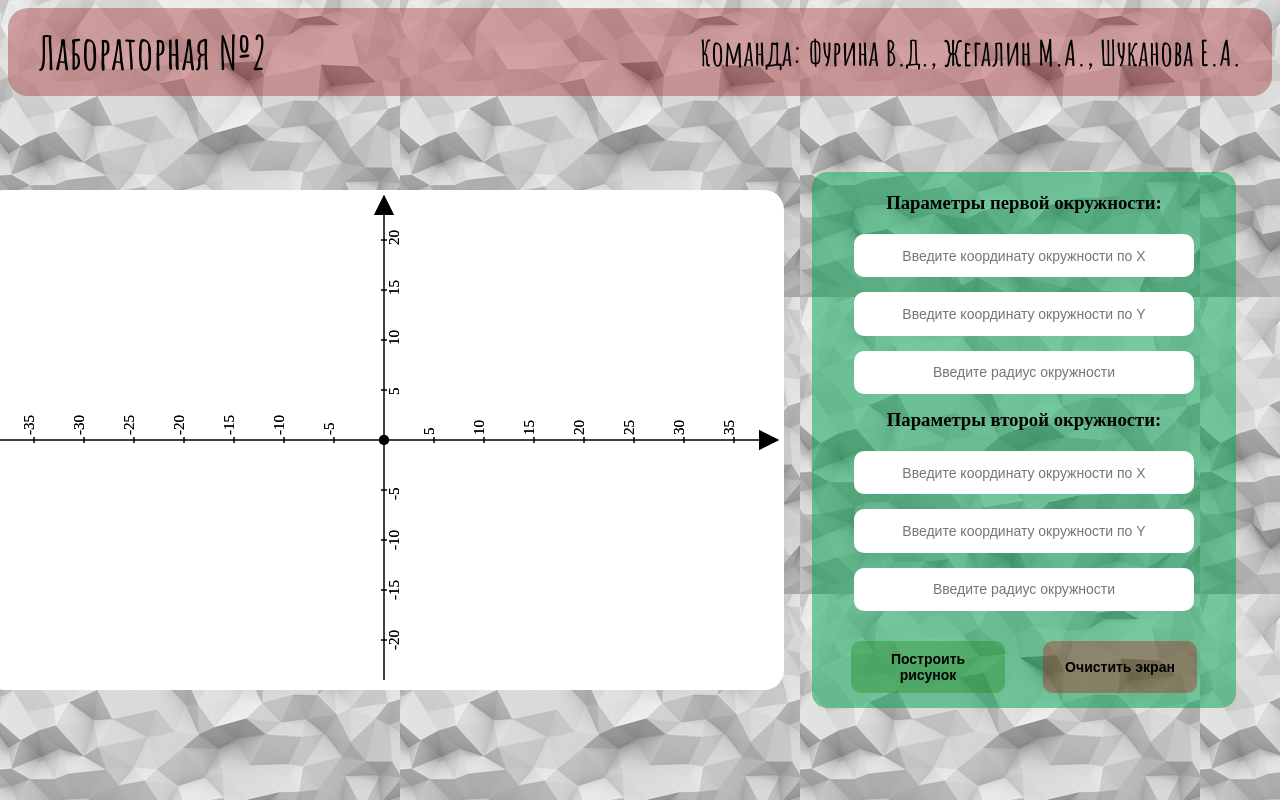
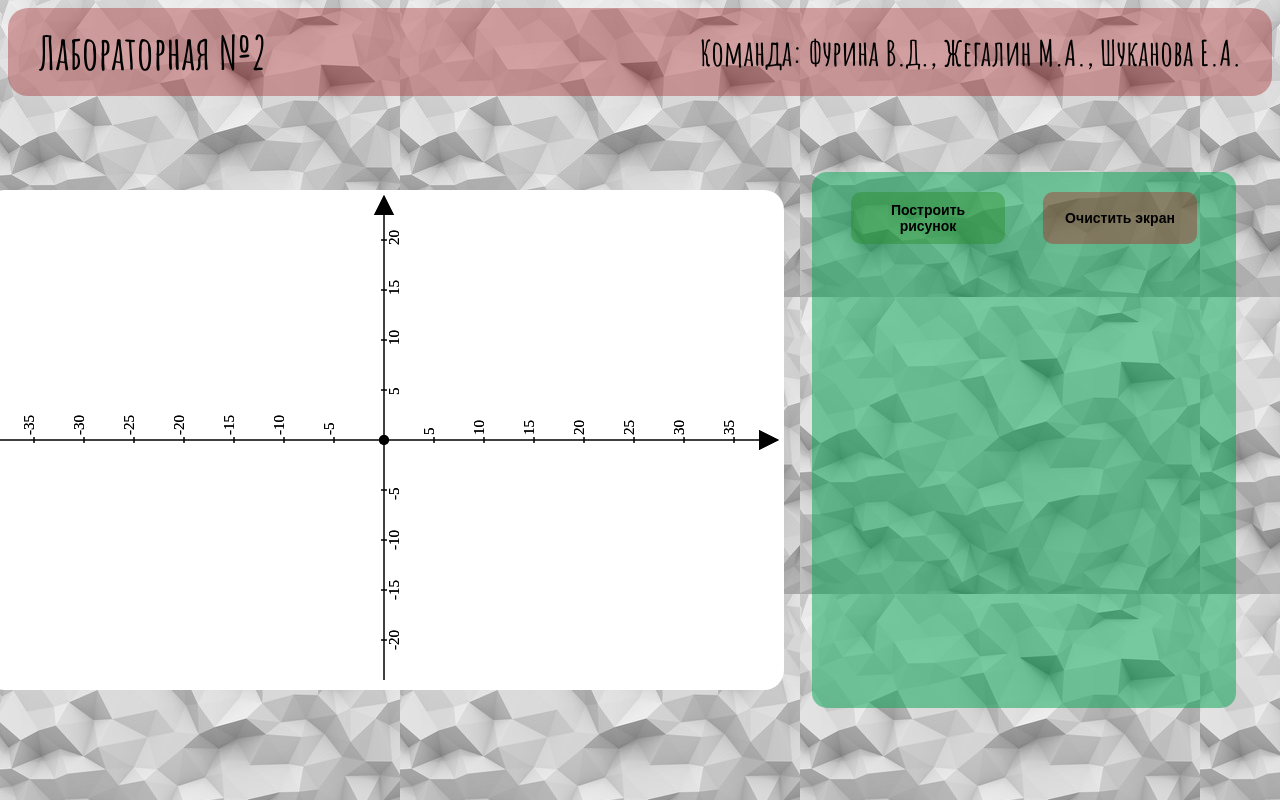
Before and after one commit to MichaelZhegalin/computer-graphics-lab-4, a React (Create React App) app: page / in a window 1280 px wide. Built offline with nearby package versions, Linux system fonts and the light colour scheme; a web font is replaced by a local one.

Commit message:
Вырезал остатки 1 лабы

```diff
--- a/package.json
+++ b/package.json
@@ -2,7 +2,6 @@
   "name": "lab1",
   "version": "0.1.0",
   "private": true,
-  "homepage": "https://michaelzhegalin.github.io/computer-graphics-lab-1/",
   "dependencies": {
     "@testing-library/jest-dom": "^5.16.5",
     "@testing-library/react": "^13.4.0",
@@ -17,9 +16,7 @@
     "start": "react-scripts start",
     "build": "react-scripts build",
     "test": "react-scripts test",
-    "eject": "react-scripts eject",
-    "deploy": "gh-pages -d build -r https://github.com/MichaelZhegalin/computer-graphics-lab-1.git",
-    "predeploy": "npm run build"
+    "eject": "react-scripts eject"
   },
   "eslintConfig": {
     "extends": [
--- a/src/App.js
+++ b/src/App.js
@@ -10,31 +10,8 @@ function App() {
     const [state, setState] = useState(false);
     const [clearState, setClearState] = useState(false);
 
-    const [circleOne, setCircleOne] = useState({
-        xCoordinate: "",
-        yCoordinate: "",
-        radius: ""
-    });
-
-    const [circleTwo, setCircleTwo] = useState({
-        xCoordinate: "",
-        yCoordinate: "",
-        radius: ""
-    });
-
     const clear = () =>{
         setClearState(prevState => !prevState);
-        setCircleOne({
-            xCoordinate: "",
-            yCoordinate: "",
-            radius: ""
-        })
-
-        setCircleTwo({
-            xCoordinate: "",
-            yCoordinate: "",
-            radius: ""
-        })
     }
 
     const draw = () => {
@@ -44,8 +21,8 @@ function App() {
   return (
     <div className="App">
         <LabHeader/>
-        <Canvas circleOne={circleOne} clearState={clearState} draw={draw} circleTwo={circleTwo} setClearState={setClearState} state={state}/>
-        <Interface circleOne={circleOne} setCircleOne={setCircleOne} circleTwo={circleTwo} setCircleTwo={setCircleTwo} draw={draw} clear={clear}/>
+        <Canvas clearState={clearState} draw={draw} setClearState={setClearState} state={state}/>
+        <Interface  draw={draw} clear={clear}/>
     </div>
   );
 }
--- a/src/components/Canvas.jsx
+++ b/src/components/Canvas.jsx
@@ -3,7 +3,7 @@ import {LaboratoryTask} from "../LaboratoryTask";
 import {coordinateAxes} from "../geometry/CoordinateAxes";
 import {ClearCanvas} from "../userInterface/ClearCanvas";
 
-const Canvas = ({state, clearState, setClearState, circleOne, circleTwo, draw}) => {
+const Canvas = ({state, clearState, setClearState, draw}) => {
 
     const canvasRef = useRef(null);
 
@@ -20,7 +20,7 @@ const Canvas = ({state, clearState, setClearState, circleOne, circleTwo, draw})
 
         if(state){
             ClearCanvas(context);
-            LaboratoryTask(context, circleOne, circleTwo);
+            LaboratoryTask(context);
             draw();
         }
         context.restore();
--- a/src/components/InputCircle.jsx
+++ /dev/null
@@ -1,34 +0,0 @@
-import React from 'react';
-
-const InputCircle = (props) => {
-    return (
-        <div className="inputContainer">
-            <input type="text" placeholder="Введите координату окружности по X" value={props.circle.xCoordinate} onChange={event => {
-                props.setCircle(prev => {
-                    return{
-                        ...prev,
-                        xCoordinate: event.target.value
-                    }
-                })
-            }}/>
-            <input type="text" placeholder="Введите координату окружности по Y" value={props.circle.yCoordinate} onChange={event => {
-                props.setCircle(prev => {
-                    return{
-                        ...prev,
-                        yCoordinate: event.target.value
-                    }
-                })
-            }}/>
-            <input type="text" placeholder="Введите радиус окружности" value={props.circle.radius} onChange={event => {
-                props.setCircle(prev => {
-                    return{
-                        ...prev,
-                        radius: event.target.value
-                    }
-                })
-            }}/>
-        </div>
-    );
-};
-
-export default InputCircle;
--- a/src/components/Interface.jsx
+++ b/src/components/Interface.jsx
@@ -1,11 +1,9 @@
 import React from 'react';
-import InputCharacteristicsCircles from "../userInterface/inputCharacteristicsCircles";
 import Buttons from "./Buttons";
 
-const Interface = ({circleOne, setCircleOne, circleTwo, setCircleTwo, draw, clear}) => {
+const Interface = ({draw, clear}) => {
     return (
         <div className='interface'>
-            <InputCharacteristicsCircles circleOne={circleOne} setCircleOne={setCircleOne} circleTwo={circleTwo} setCircleTwo={setCircleTwo}/>
             <Buttons draw={draw} clear={clear}/>
         </div>
     );
```
Also changed, not shown: src/LaboratoryTask.js (+1 -10 lines), src/components/ErrorAlert.jsx (deleted, +0 -11 lines).
